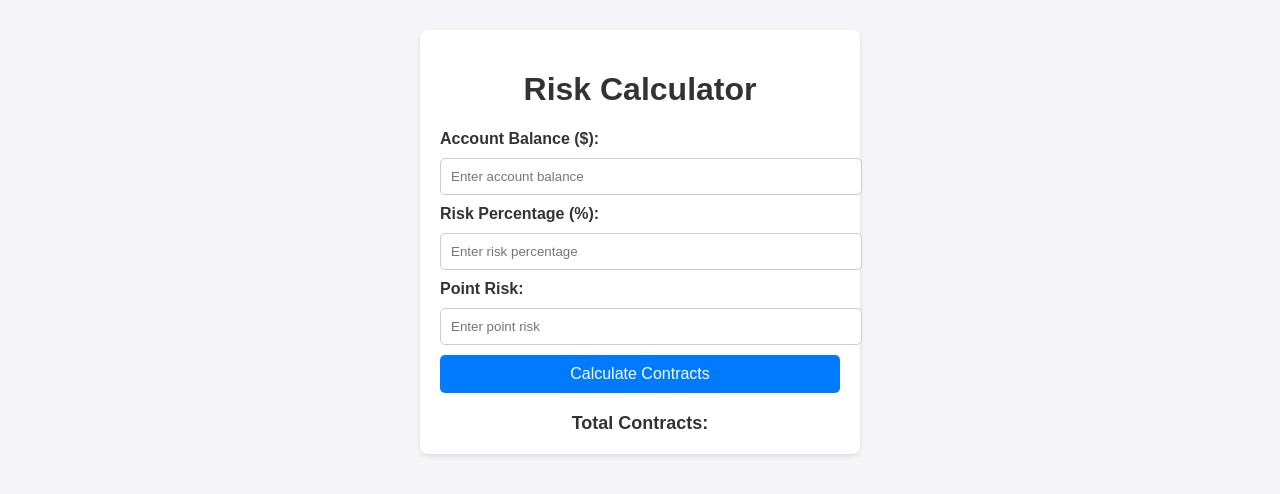
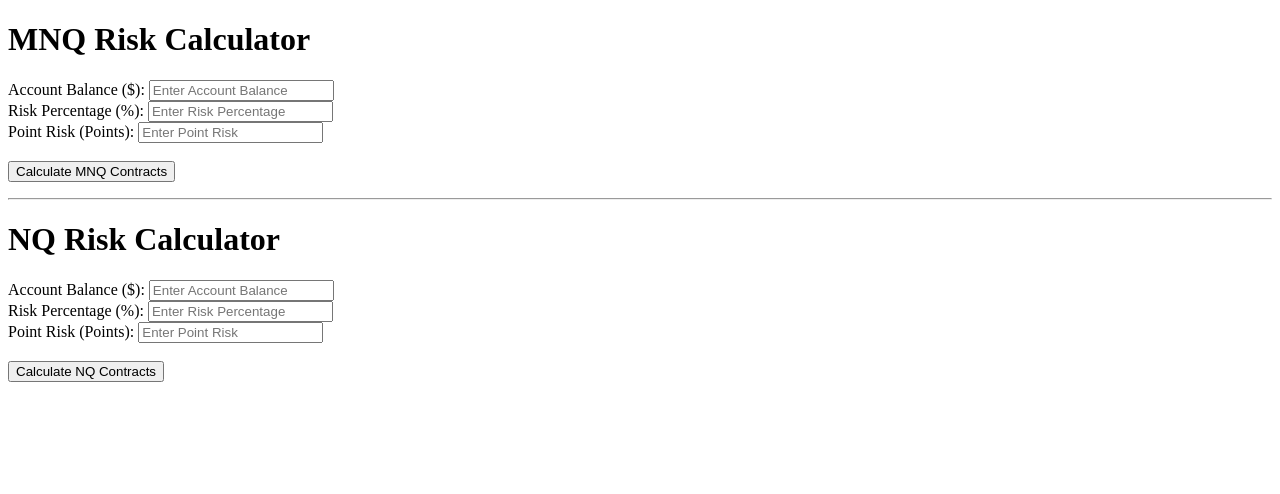
Before and after one commit to birdy-luis/mnq_v2, a plain HTML site: page index.html in a window 1280 px wide. Drawn offline with Linux system fonts and the light colour scheme.

Commit message:
Add files via upload

```diff
--- a/index.html
+++ b/index.html
@@ -3,99 +3,64 @@
 <head>
     <meta charset="UTF-8">
     <meta name="viewport" content="width=device-width, initial-scale=1.0">
-    <title>Risk Management Calculator</title>
-    <style>
-        body {
-            font-family: Arial, sans-serif;
-            margin: 20px;
-            padding: 10px;
-            background-color: #f4f4f9;
-            color: #333;
-        }
-        .container {
-            max-width: 400px;
-            margin: auto;
-            padding: 20px;
-            background: #ffffff;
-            border-radius: 8px;
-            box-shadow: 0 2px 5px rgba(0, 0, 0, 0.1);
-        }
-        h1 {
-            text-align: center;
-        }
-        label {
-            font-weight: bold;
-        }
-        input {
-            width: 100%;
-            padding: 10px;
-            margin: 10px 0;
-            border: 1px solid #ccc;
-            border-radius: 5px;
-        }
-        button {
-            width: 100%;
-            padding: 10px;
-            background-color: #007BFF;
-            color: white;
-            border: none;
-            border-radius: 5px;
-            cursor: pointer;
-            font-size: 16px;
-        }
-        button:hover {
-            background-color: #0056b3;
-        }
-        .result {
-            margin-top: 20px;
-            font-size: 18px;
-            font-weight: bold;
-            text-align: center;
-        }
-    </style>
-</head>
-<body>
-    <div class="container">
-        <h1>Risk Calculator</h1>
-        <label for="accountBalance">Account Balance ($):</label>
-        <input type="number" id="accountBalance" placeholder="Enter account balance" required>
-
-        <label for="riskPercentage">Risk Percentage (%):</label>
-        <input type="number" id="riskPercentage" placeholder="Enter risk percentage" required>
-
-        <label for="pointRisk">Point Risk:</label>
-        <input type="number" id="pointRisk" placeholder="Enter point risk" required>
-
-        <button onclick="calculateContracts()">Calculate Contracts</button>
-
-        <div class="result" id="result">Total Contracts: </div>
-    </div>
-
+    <title>MNQ and NQ Risk Calculator</title>
     <script>
-        function calculateContracts() {
-            // Get user inputs
-            const accountBalance = parseFloat(document.getElementById("accountBalance").value);
-            const riskPercentage = parseFloat(document.getElementById("riskPercentage").value) / 100;
-            const pointRisk = parseFloat(document.getElementById("pointRisk").value);
-
-            // Validate inputs
+        function calculateMNQ() {
+            const accountBalance = parseFloat(document.getElementById("accountBalanceMNQ").value);
+            const riskPercentage = parseFloat(document.getElementById("riskPercentageMNQ").value);
+            const pointRisk = parseFloat(document.getElementById("pointRiskMNQ").value);
             if (isNaN(accountBalance) || isNaN(riskPercentage) || isNaN(pointRisk)) {
-                document.getElementById("result").textContent = "Please fill in all fields with valid numbers.";
+                document.getElementById("resultMNQ").textContent = "Please enter valid values.";
                 return;
             }
 
-            // Calculate total risk in dollars
-            const totalRisk = accountBalance * riskPercentage;
+            const riskAmount = (accountBalance * (riskPercentage / 100));
+            const contracts = riskAmount / (pointRisk * 2); // MNQ = $2 per point
+            document.getElementById("resultMNQ").textContent = "Contracts to use for MNQ: " + contracts.toFixed(2);
+        }
 
-            // Calculate risk per contract in dollars
-            const riskPerContract = pointRisk * 2; // $2 per point move
+        function calculateNQ() {
+            const accountBalance = parseFloat(document.getElementById("accountBalanceNQ").value);
+            const riskPercentage = parseFloat(document.getElementById("riskPercentageNQ").value);
+            const pointRisk = parseFloat(document.getElementById("pointRiskNQ").value);
+            if (isNaN(accountBalance) || isNaN(riskPercentage) || isNaN(pointRisk)) {
+                document.getElementById("resultNQ").textContent = "Please enter valid values.";
+                return;
+            }
 
-            // Calculate number of contracts
-            const totalContracts = Math.floor(totalRisk / riskPerContract);
-
-            // Display result
-            document.getElementById("result").textContent = `Total Contracts: ${totalContracts}`;
+            const riskAmount = (accountBalance * (riskPercentage / 100));
+            const contracts = riskAmount / (pointRisk * 20); // NQ = $20 per point
+            document.getElementById("resultNQ").textContent = "Contracts to use for NQ: " + contracts.toFixed(2);
         }
     </script>
+</head>
+<body>
+    <h1>MNQ Risk Calculator</h1>
+    <label for="accountBalanceMNQ">Account Balance ($):</label>
+    <input type="number" id="accountBalanceMNQ" placeholder="Enter Account Balance">
+    <br>
+    <label for="riskPercentageMNQ">Risk Percentage (%):</label>
+    <input type="number" id="riskPercentageMNQ" placeholder="Enter Risk Percentage">
+    <br>
+    <label for="pointRiskMNQ">Point Risk (Points):</label>
+    <input type="number" id="pointRiskMNQ" placeholder="Enter Point Risk">
+    <br><br>
+    <button onclick="calculateMNQ()">Calculate MNQ Contracts</button>
+    <p id="resultMNQ"></p>
+
+    <hr>
+
+    <h1>NQ Risk Calculator</h1>
+    <label for="accountBalanceNQ">Account Balance ($):</label>
+    <input type="number" id="accountBalanceNQ" placeholder="Enter Account Balance">
+    <br>
+    <label for="riskPercentageNQ">Risk Percentage (%):</label>
+    <input type="number" id="riskPercentageNQ" placeholder="Enter Risk Percentage">
+    <br>
+    <label for="pointRiskNQ">Point Risk (Points):</label>
+    <input type="number" id="pointRiskNQ" placeholder="Enter Point Risk">
+    <br><br>
+    <button onclick="calculateNQ()">Calculate NQ Contracts</button>
+    <p id="resultNQ"></p>
 </body>
 </html>
```
